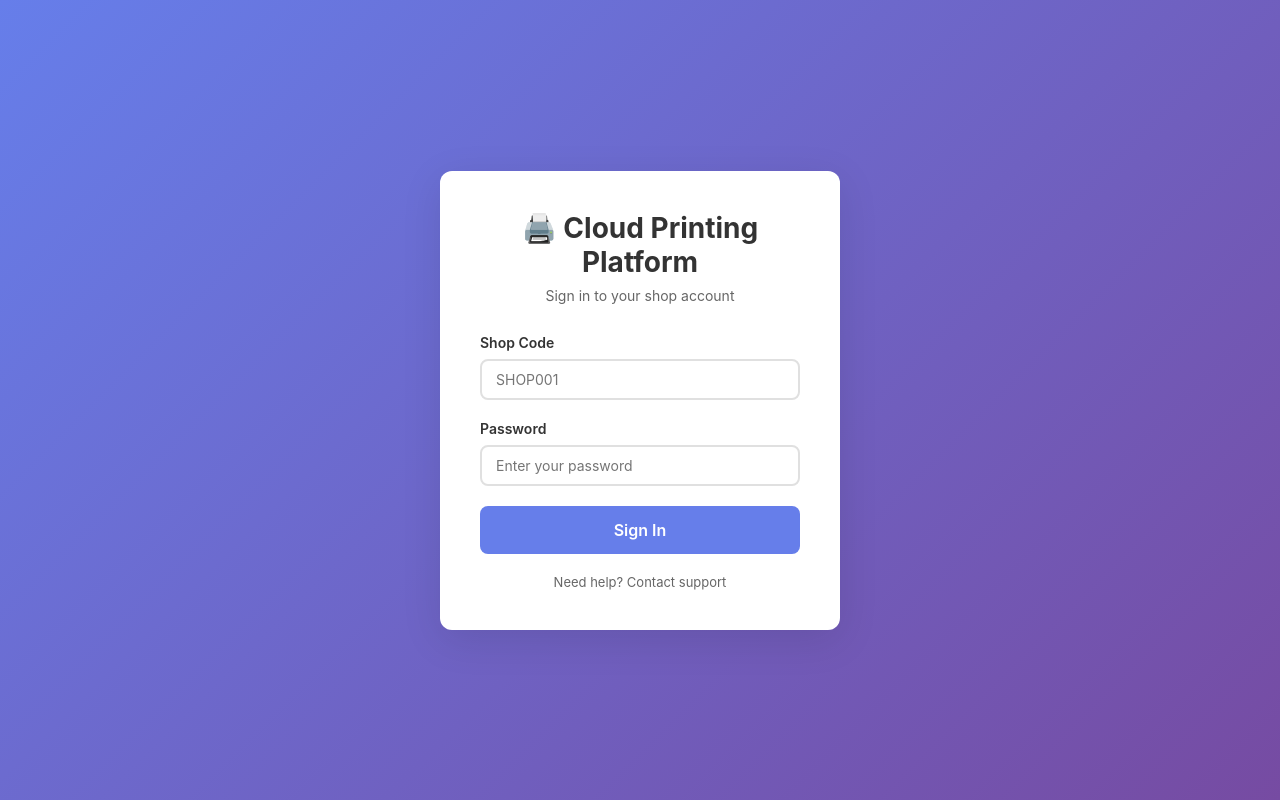
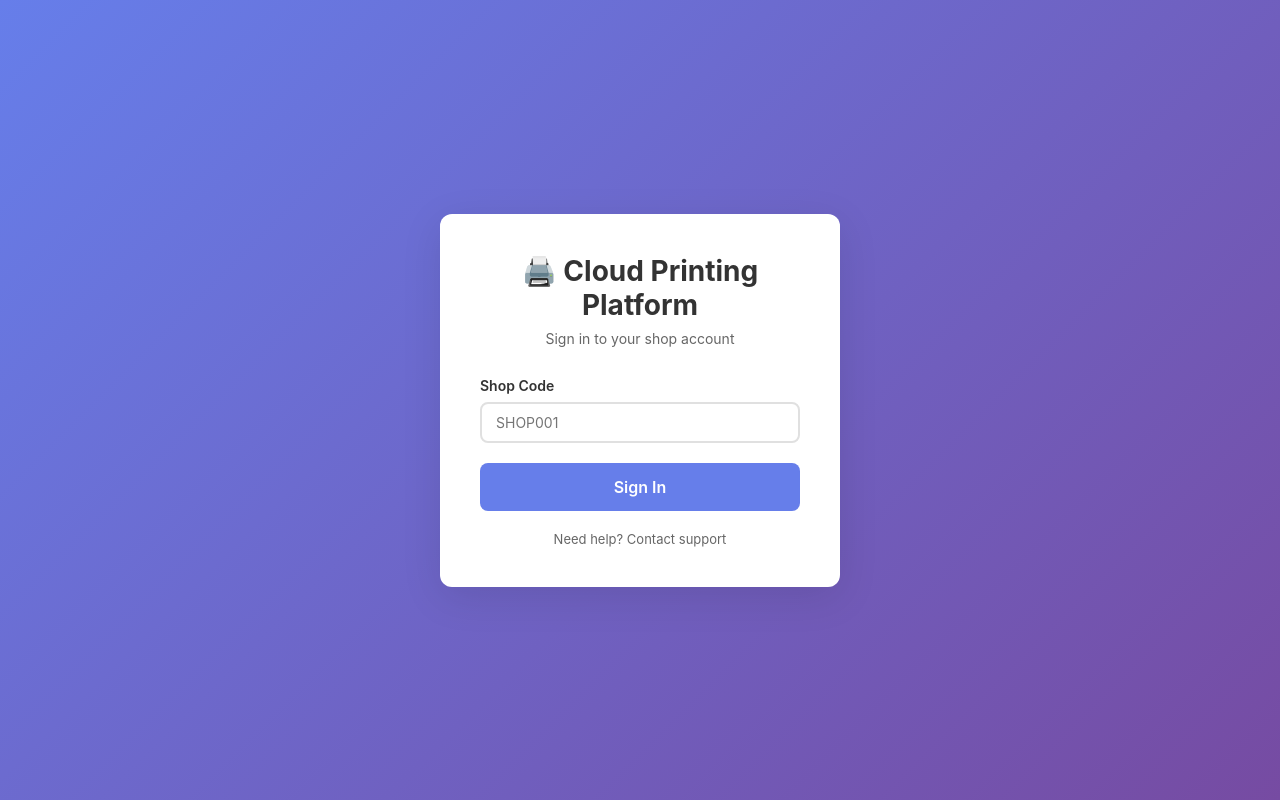
Before and after one commit to jayanthgopala/print-app, a React (Vite) app in the folder frontend/: page /login in a window 1280 px wide. Built offline with nearby package versions, Linux system fonts and the light colour scheme; no server answers.

Commit message:
Refactor: Simplify login process by removing password requirement and updating related components

```diff
--- a/frontend/src/context/AuthContext.jsx
+++ b/frontend/src/context/AuthContext.jsx
@@ -39,8 +39,8 @@ export function AuthProvider({ children }) {
     setLoading(false);
   };
 
-  const login = async (shopCode, password) => {
-    const data = await authService.login(shopCode, password);
+  const login = async (shopCode) => {
+    const data = await authService.login(shopCode);
     localStorage.setItem('token', data.token);
     setUser({
       shopCode: data.shop.shopCode,
--- a/frontend/src/pages/Login.jsx
+++ b/frontend/src/pages/Login.jsx
@@ -5,7 +5,6 @@ import './Login.css';
 
 function Login() {
   const [shopCode, setShopCode] = useState('');
-  const [password, setPassword] = useState('');
   const [error, setError] = useState('');
   const [loading, setLoading] = useState(false);
   const { login } = useAuth();
@@ -17,7 +16,7 @@ function Login() {
     setLoading(true);
 
     try {
-      await login(shopCode, password);
+      await login(shopCode);
       navigate('/dashboard');
     } catch (err) {
       setError(err.response?.data?.error || 'Login failed. Please try again.');
@@ -50,19 +49,6 @@ function Login() {
             />
           </div>
 
-          <div className="form-group">
-            <label htmlFor="password">Password</label>
-            <input
-              id="password"
-              type="password"
-              value={password}
-              onChange={(e) => setPassword(e.target.value)}
-              placeholder="Enter your password"
-              required
-              disabled={loading}
-            />
-          </div>
-
           <button type="submit" className="btn btn-primary" disabled={loading}>
             {loading ? 'Signing in...' : 'Sign In'}
           </button>
--- a/frontend/src/services/api.js
+++ b/frontend/src/services/api.js
@@ -34,8 +34,8 @@ api.interceptors.response.use(
 
 // Auth API
 export const authService = {
-  async login(shopCode, password) {
-    const { data } = await api.post('/api/auth/login', { shopCode, password });
+  async login(shopCode) {
+    const { data } = await api.post('/api/auth/login', { shopCode });
     return data;
   },
 
```
Also changed, not shown: 2 other files (tests, documents, lock files or other folders).
